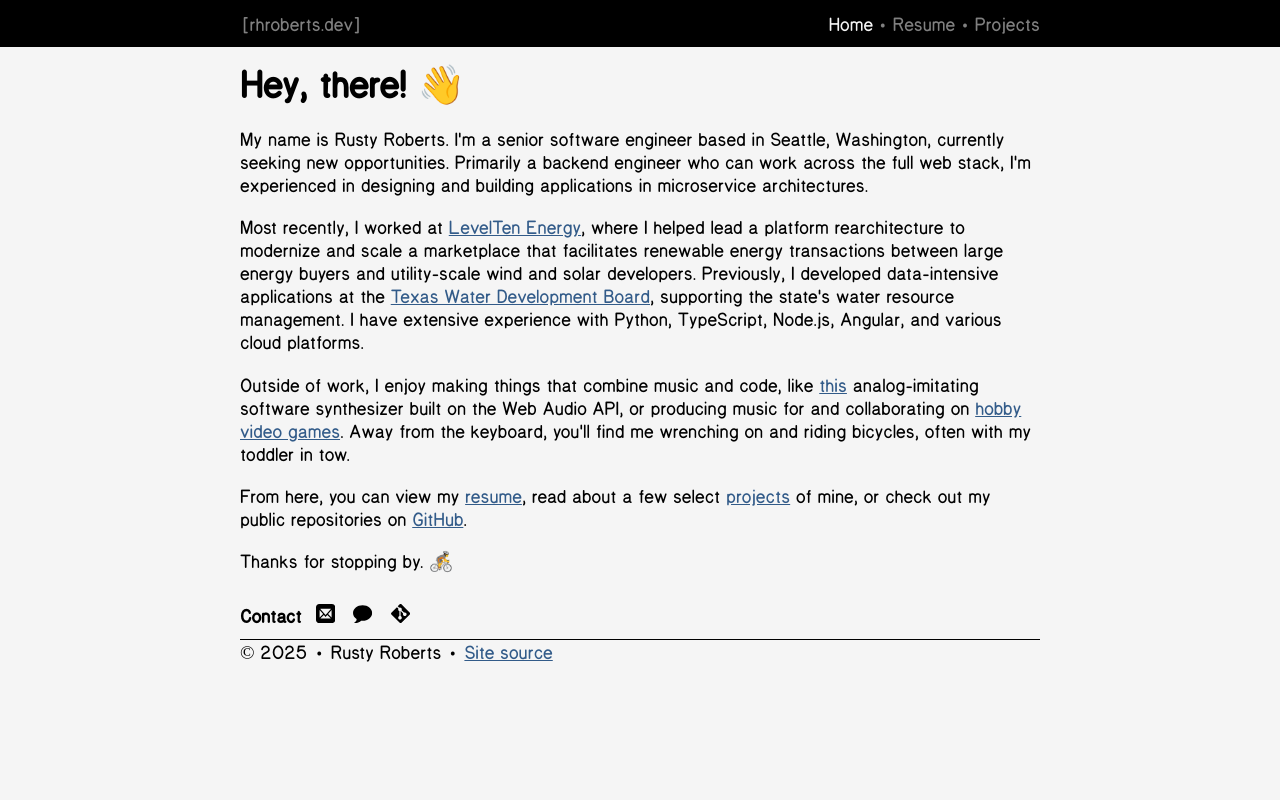
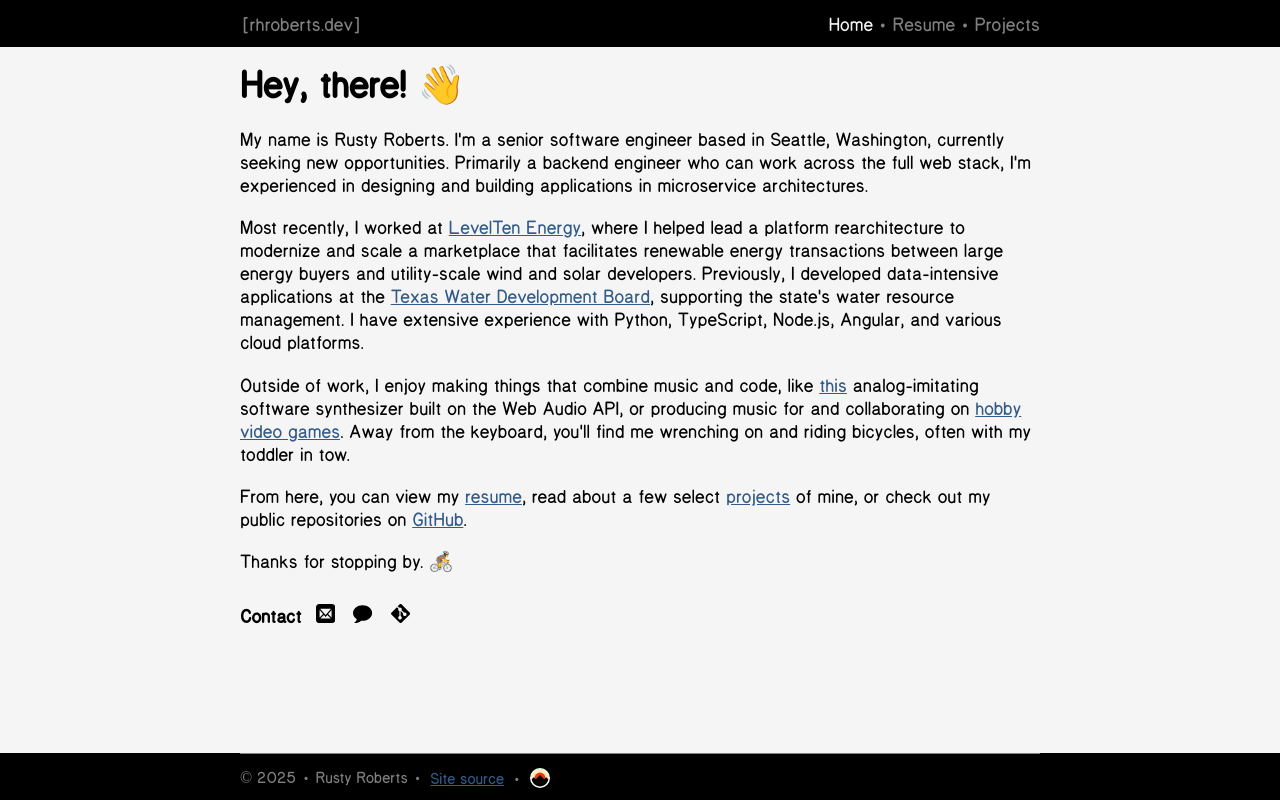
Before and after one commit to rhroberts/homepage, a React (Vite) app: page /#/ in a window 1280 px wide. Built offline with nearby package versions, Linux system fonts and the light colour scheme.

Commit message:
feat: update footer style

```diff
--- a/src/components/Footer.module.css
+++ b/src/components/Footer.module.css
@@ -1,13 +1,29 @@
 .footerWrapper {
+  position: fixed;
+  bottom: 0;
+  left: 0;
   display: flex;
   justify-content: center;
-  overflow: auto;
-  width: 100%;
-  margin-top: 12px;
+  background-color: black;
+  color: var(--inactive-color);
+  width: 100vw;
+  z-index: 1000;
 }
 
 .footer {
+  display: flex;
+  align-items: center;
+  gap: 8px;
   width: var(--content-width-percent);
   max-width: var(--content-max-width);
-  border-top: 1px solid black;
+  border-top: 1px solid var(--inactive-color);
+  padding: 12px 0;
+  font-size: smaller;
 }
+
+.favicon {
+  width: 20px;
+  height: 20px;
+  flex-shrink: 0;
+  vertical-align: middle;
+}
--- a/src/components/Footer.tsx
+++ b/src/components/Footer.tsx
@@ -12,6 +12,14 @@ export default function Footer() {
         >
           Site source
         </a>
+        {" • "}
+        <a href="#/">
+          <img
+            src="/icon_darkbg.svg"
+            alt="favicon"
+            className={styles.favicon}
+          />
+        </a>
       </footer>
     </div>
   );
--- a/src/styles/global.css
+++ b/src/styles/global.css
@@ -20,6 +20,7 @@ html {
 
 body {
   margin: 0px;
+  padding-bottom: 60px;
 }
 
 h1,
```
Also changed, not shown: static/icon_darkbg.svg (added).
